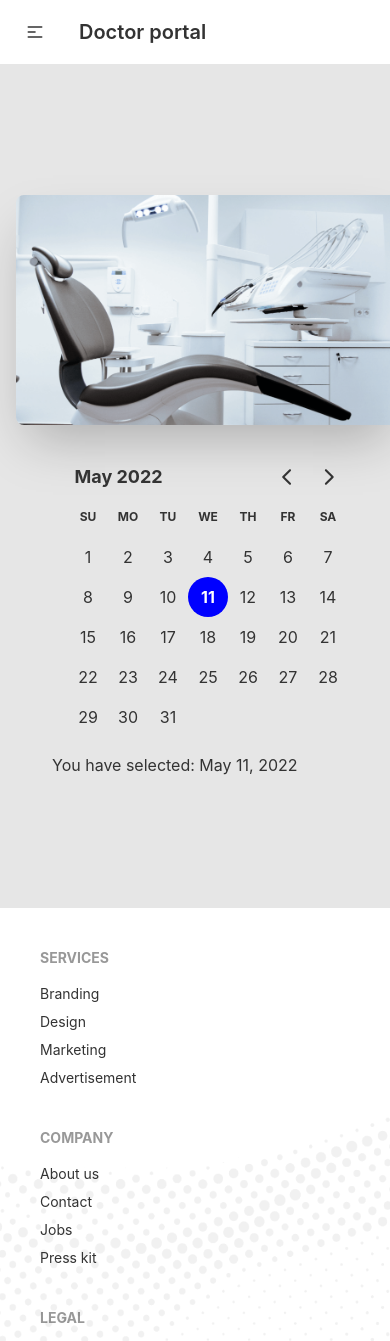
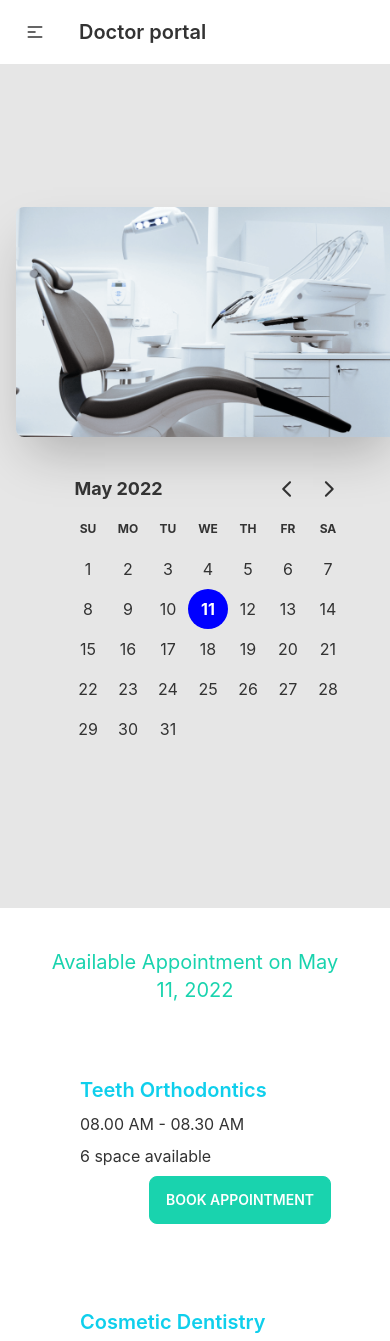
Before and after one commit to rhshuvo44/doctor-portal, a React (Create React App) app: page /appointment in a window 390 px wide. Shown: the top 1341 px of the page. Built offline with nearby package versions, Linux system fonts and the light colour scheme.

Commit message:
booking modal

```diff
--- /dev/null
+++ b/public/service.json
@@ -0,0 +1,54 @@
+[
+  {
+    "_id": 1,
+    "name": "Teeth Orthodontics",
+    "slots": [
+      "08.00 AM - 08.30 AM",
+      "08.30 AM - 09.00 AM",
+      "09.00 AM - 9.30 AM",
+      "09.30 AM - 10.00 AM",
+      "10.00 AM - 10.30 AM",
+      "10.30 AM - 11.00 AM"
+    ]
+  },
+  {
+    "_id": 2,
+    "name": "Cosmetic Dentistry",
+    "slots": [
+      "09.00 AM - 9.30 AM",
+      "09.30 AM - 10.00 AM",
+      "10.00 AM - 10.30 AM",
+      "10.30 AM - 11.00 AM"
+    ]
+  },
+  {
+    "_id": 3,
+    "name": "Teeth Cleaning",
+    "slots": []
+  },
+  {
+    "_id": 4,
+    "name": "Cavity Protection",
+    "slots": ["10.00 AM - 10.30 AM", "10.30 AM - 11.00 AM"]
+  },
+  {
+    "_id": 5,
+    "name": "Pediatric Dental",
+    "slots": [
+      "08.30 AM - 09.00 AM",
+      "09.00 AM - 9.30 AM",
+      "09.30 AM - 10.00 AM",
+      "10.00 AM - 10.30 AM",
+      "10.30 AM - 11.00 AM"
+    ]
+  },
+  {
+    "_id": 6,
+    "name": "Oral Surgery",
+    "slots": [
+      "09.30 AM - 10.00 AM",
+      "10.00 AM - 10.30 AM",
+      "10.30 AM - 11.00 AM"
+    ]
+  }
+]
--- a/src/Pages/Appointment/Appointment/Appointment.js
+++ b/src/Pages/Appointment/Appointment/Appointment.js
@@ -1,10 +1,14 @@
-import React from 'react';
-import AppointmentBanner from './AppointmentBanner';
+import React, { useState } from 'react';
+import AppointmentBanner from '../AppointmentBanner';
+import AvailableAppointment from '../AvailableAppointment';
 
 const Appointment = () => {
+
+  const [date, setDate] = useState(new Date());
     return (
         <div>
-            <AppointmentBanner/>
+            <AppointmentBanner date={date} setDate={setDate}/>
+            <AvailableAppointment date={date}/>
         </div>
     );
 };
--- a/src/Pages/Appointment/Appointment/AppointmentBanner.js
+++ /dev/null
@@ -1,22 +0,0 @@
-import { format } from "date-fns";
-import React, { useState } from "react";
-import { DayPicker } from "react-day-picker";
-import "react-day-picker/dist/style.css";
-import chair from "../../../assets/images/chair.png";
-
-const AppointmentBanner = () => {
-  const [date, setDate] = useState(new Date());
-  return (
-    <div class="hero min-h-screen bg-base-200">
-      <div class="hero-content flex-col lg:flex-row-reverse">
-        <img src={chair} class="max-w-sm rounded-lg shadow-2xl" alt="" />
-        <div>
-          <DayPicker mode="single" selected={date} onSelect={setDate} />
-          <p className="">You have selected: {format(date, "PP")}</p>
-        </div>
-      </div>
-    </div>
-  );
-};
-
-export default AppointmentBanner;
--- /dev/null
+++ b/src/Pages/Appointment/AppointmentBanner.js
@@ -0,0 +1,19 @@
+import React from "react";
+import { DayPicker } from "react-day-picker";
+import "react-day-picker/dist/style.css";
+import chair from "../../assets/images/chair.png";
+
+const AppointmentBanner = ({date,setDate}) => {
+  return (
+    <div className="hero min-h-screen bg-base-200">
+      <div className="hero-content flex-col lg:flex-row-reverse">
+        <img src={chair} className="max-w-sm rounded-lg shadow-2xl" alt="" />
+        <div>
+          <DayPicker mode="single" selected={date} onSelect={setDate} />
+        </div>
+      </div>
+    </div>
+  );
+};
+
+export default AppointmentBanner;
--- /dev/null
+++ b/src/Pages/Appointment/AvailableAppointment.js
@@ -0,0 +1,25 @@
+import { format } from 'date-fns';
+import React, { useEffect, useState } from 'react';
+import Booking from './Booking';
+import BookingModal from './BookingModal';
+
+const AvailableAppointment = ({date}) => {
+    const [services,setServices]=useState([]);
+    const [treatment,setTreatment]=useState(null)
+    useEffect(()=>{
+        fetch('service.json')
+        .then(res=>res.json())
+        .then(data=>setServices(data))
+    },[])
+    return (
+        <div className='px-12'>
+            <h4 className='text-xl text-secondary text-center py-10'>Available Appointment on {format(date, "PP")}</h4>
+            <div className='grid grid-cols-1 md:grid-cols-2 lg:grid-cols-3 gap-5'>
+            {services.map(service=><Booking key={service._id} service={service} setTreatment={setTreatment}/>)}
+            </div>
+            {treatment && <BookingModal date={date} treatment={treatment} setTreatment={setTreatment}/>}
+        </div>
+    );
+};
+
+export default AvailableAppointment;
--- /dev/null
+++ b/src/Pages/Appointment/Booking.js
@@ -0,0 +1,21 @@
+import React from 'react';
+
+const Booking = ({service,setTreatment}) => {
+    const {name,slots}=service;
+    return (
+        <div className="card w-96">
+        <div className="card-body">
+          <h2 className="card-title text-primary">{name}</h2>
+          <p>{
+              slots.length ? <span>{slots[0]}</span>: <span className='text-red-500'>No Slot Available</span>
+              }</p>
+          <p>{slots.length} {slots.length > 1 ? 'space':'spaces' } available</p>
+          <div className="card-actions justify-center">
+            <label for="booking-modal" onClick={()=>setTreatment(service)} disabled={slots.length===0} className="btn btn-secondary text-white uppercase">Book AppointMent</label>
+          </div>
+        </div>
+      </div>
+    );
+};
+
+export default Booking;
--- /dev/null
+++ b/src/Pages/Appointment/BookingModal.js
@@ -0,0 +1,70 @@
+import { format } from "date-fns";
+import React from "react";
+
+const BookingModal = ({ treatment,setTreatment, date }) => {
+  const {_id, name, slots } = treatment;
+  const handleBooking=e=>{
+    e.preventDefault();
+    const slot=e.target.slot.value;
+    const email=e.target.email.value;
+    const phone=e.target.phone.value;
+    const name=e.target.name.value;
+    const date=e.target.slot.value;
+    console.log(slot);
+    setTreatment(null)
+  }
+  return (
+    <div>
+      <input type="checkbox" id="booking-modal" className="modal-toggle" />
+      <div className="modal modal-bottom sm:modal-middle">
+        <div className="modal-box">
+          <label
+            for="booking-modal"
+            className="btn btn-sm btn-circle absolute right-2 top-2"
+          >
+            ✕
+          </label>
+          <h3 className="font-bold text-primary text-lg">Boooking for : {name}</h3>
+          <form onSubmit={handleBooking} className="grid grid-cols-1 gap-3 mt-10 justify-items-center">
+            <input
+              type="text"
+              disabled
+              value={format(date, "PP")}
+              className="input input-bordered w-full max-w-xs"
+            />
+            <select name="slot" className="select select-bordered w-full max-w-xs">
+              {slots.map((slot) => (
+                <option value={slot}>{slot}</option>
+              ))}
+            </select>
+            <input
+              name="name"
+              type="text"
+              placeholder="Full Name"
+              className="input input-bordered w-full max-w-xs"
+            />
+            <input
+              name="phone"
+              type="text"
+              placeholder="Phone Number"
+              className="input input-bordered w-full max-w-xs"
+            />
+            <input
+              name="email"
+              type="email"
+              placeholder="Email"
+              className="input input-bordered w-full max-w-xs"
+            />
+            <input
+              type="submit"
+              value="Submit"
+              className="btn btn-accent text-white w-full max-w-xs"
+            />
+          </form>
+        </div>
+      </div>
+    </div>
+  );
+};
+
+export default BookingModal;
--- a/src/Pages/Home/Testomonial.js
+++ b/src/Pages/Home/Testomonial.js
@@ -10,11 +10,11 @@ const Testomonial = () => {
           </div>
           <img className="w-24 lg:w-48" src={quote} alt="" />
       </div>
-      <div class="carousel carousel-center p-4 space-x-4 rounded-box">
-        <div class="carousel-item">
-          <div class="card w-96 bg-base-100 shadow-xl">
-            <div class="card-body">
-              <h2 class="card-title">Shoes!</h2>
+      <div className="carousel carousel-center p-4 space-x-4 rounded-box">
+        <div className="carousel-item">
+          <div className="card w-96 bg-base-100 shadow-xl">
+            <div className="card-body">
+              <h2 className="card-title">Shoes!</h2>
               <p>If a dog chews shoes whose shoes does he choose?</p>
             </div>
             <figure>
@@ -25,10 +25,10 @@ const Testomonial = () => {
             </figure>
           </div>
         </div>
-        <div class="carousel-item">
-          <div class="card w-96 bg-base-100 shadow-xl">
-            <div class="card-body">
-              <h2 class="card-title">Shoes!</h2>
+        <div className="carousel-item">
+          <div className="card w-96 bg-base-100 shadow-xl">
+            <div className="card-body">
+              <h2 className="card-title">Shoes!</h2>
               <p>If a dog chews shoes whose shoes does he choose?</p>
             </div>
             <figure>
@@ -39,10 +39,10 @@ const Testomonial = () => {
             </figure>
           </div>
         </div>
-        <div class="carousel-item">
-          <div class="card w-96 bg-base-100 shadow-xl">
-            <div class="card-body">
-              <h2 class="card-title">Shoes!</h2>
+        <div className="carousel-item">
+          <div className="card w-96 bg-base-100 shadow-xl">
+            <div className="card-body">
+              <h2 className="card-title">Shoes!</h2>
               <p>If a dog chews shoes whose shoes does he choose?</p>
             </div>
             <figure>
```
